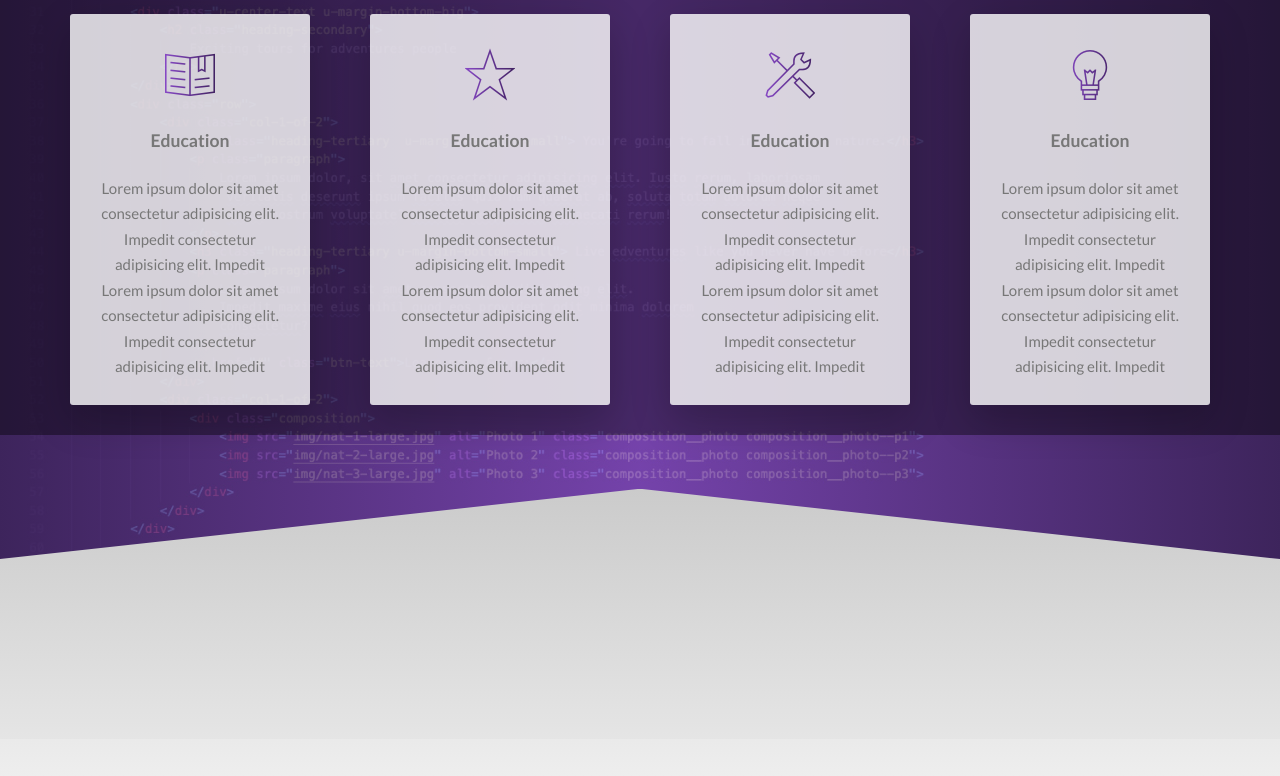
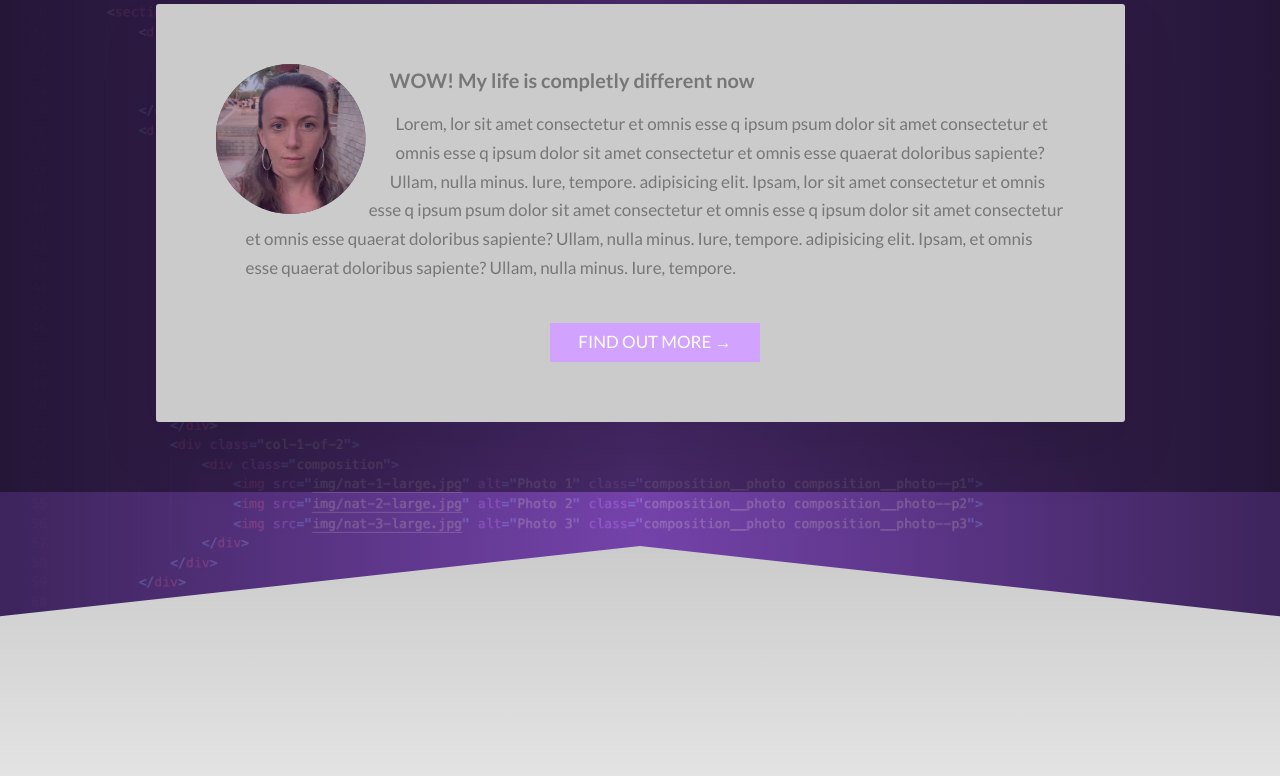
Before and after one commit to Bastinda18/MariaZebroffPortfolio, a website: page index.html in a window 1280 px wide. Shown: the part 944-1720 px from the top of the page. Drawn offline with Linux system fonts and the light colour scheme.

Commit message:
Different About Section

```diff
--- a/index.html
+++ b/index.html
@@ -37,62 +37,37 @@
         <main>
             <section class="section-about">
            <div class="section-about__transparent">
-               <h2 class="u-margin-bottom-medium">Maria Zebroff</h2>
-               <div class="row">
-                   <div class="col-1-of-4">
-                    <div class="about-box">
-                        <i class="about-box__icon icon-basic-spread-text-bookmark"></i>
-                        <h3 class="about-tertiary u-margin-bottom-small">Education</h3>
-                        <p class="about-box__text">
-                            Lorem ipsum dolor sit amet consectetur adipisicing elit.
-                            Impedit consectetur adipisicing elit.
-                            Impedit Lorem ipsum dolor sit amet consectetur adipisicing elit.
-                            Impedit consectetur adipisicing elit.
-                            Impedit
-                        </p>
+               <h2 class="u-margin-bottom-small">Maria Zebroff</h2>
+
+            <div class="row">
+                <div class="about u-margin-bottom-big">
+                    <figure class="about__shape">
+                            <img src="img/maria.jpg" alt="Person on a tour" class="about__image">
+
+
+                    </figure>
+                    <div class="about__text">
+                        <h3 class="heading-tertiary u-margin-bottom-small">WOW! My life is completly different now</h3>
+                        <p class="u-margin-bottom-small">Lorem, lor sit amet consectetur et omnis esse q ipsum psum dolor sit amet consectetur et omnis
+                            esse q ipsum dolor sit amet consectetur et omnis esse quaerat doloribus
+                             sapiente? Ullam, nulla minus. Iure, tempore. adipisicing elit. Ipsam,
+                             lor sit amet consectetur et omnis esse q ipsum psum dolor sit amet consectetur et omnis
+                            esse q ipsum dolor sit amet consectetur et omnis esse quaerat doloribus
+                             sapiente? Ullam, nulla minus. Iure, tempore. adipisicing elit. Ipsam,
+                             et omnis esse quaerat doloribus sapiente? Ullam, nulla minus. Iure, tempore.</p>
+
                     </div>
-                   </div>
-                   <div class="col-1-of-4">
-                    <div class="about-box">
-                        <i class="about-box__icon icon-basic-star"></i>
-                        <h3 class="about-tertiary u-margin-bottom-small">Education</h3>
-                        <p class="about-box__text">
-                            Lorem ipsum dolor sit amet consectetur adipisicing elit.
-                            Impedit consectetur adipisicing elit.
-                            Impedit Lorem ipsum dolor sit amet consectetur adipisicing elit.
-                            Impedit consectetur adipisicing elit.
-                            Impedit
-                        </p>
-                    </div>
-                   </div>
-                   <div class="col-1-of-4">
-                    <div class="about-box">
-                        <i class="about-box__icon icon-basic-settings"></i>
-                        <h3 class="about-tertiary u-margin-bottom-small">Education</h3>
-                        <p class="about-box__text">
-                            Lorem ipsum dolor sit amet consectetur adipisicing elit.
-                            Impedit consectetur adipisicing elit.
-                            Impedit Lorem ipsum dolor sit amet consectetur adipisicing elit.
-                            Impedit consectetur adipisicing elit.
-                            Impedit
-                        </p>
-                    </div>
-                   </div>
-                   <div class="col-1-of-4">
-                    <div class="about-box">
-                        <i class="about-box__icon icon-basic-lightbulb"></i>
-                        <h3 class="about-tertiary u-margin-bottom-small">Education</h3>
-                        <p class="about-box__text">
-                            Lorem ipsum dolor sit amet consectetur adipisicing elit.
-                            Impedit consectetur adipisicing elit.
-                            Impedit Lorem ipsum dolor sit amet consectetur adipisicing elit.
-                            Impedit consectetur adipisicing elit.
-                            Impedit
-                        </p>
-                    </div>
-                   </div>
-               </div>
+<div class="u-center u-margin-top-big">
+    <a href="#" class="btn btn-purple  u-margin-bottom-big u-text-center ">Find Out More &rarr;</a>
+</div>
+
+
+                </div>
             </div>
+            </div>
+
+
+
         </section>
         <section class="section-project">
             <div class="section-project--wrapper">
--- a/sass/base/_utilities.scss
+++ b/sass/base/_utilities.scss
@@ -8,3 +8,17 @@
 .u-margin-bottom-big {
 	margin-bottom: 4rem;
 }
+
+.u-margin-top-medium {
+	margin-top: 2rem;
+}
+
+.u-margin-top-big {
+	margin-top: 4rem;
+}
+.u-text-center {
+	margin: 0 auto;
+}
+.u-center {
+	text-align: center;
+}
--- a/sass/components/_button.scss
+++ b/sass/components/_button.scss
@@ -37,6 +37,12 @@
 		&::after {
 			background-color: $color-pink;
 		}
+
+		&:link,
+		&:visited {
+			border: none;
+			padding: 0.5rem 2.8rem;
+		}
 	}
 	&::after {
 		content: "";
--- a/sass/layout/_about.scss
+++ b/sass/layout/_about.scss
@@ -25,6 +25,7 @@
 		padding: 3rem;
 		width: 100%;
 		margin: 20rem 0 15rem 0;
+
 		// height: 65%;
 
 		h2 {
@@ -37,3 +38,81 @@
 		}
 	}
 }
+
+.about {
+	width: 85%;
+	margin: 0 auto;
+	box-shadow: 0 3rem 6rem rgba($color-black, .1);
+	background-color: $color-light-grey;
+	border-radius: 3px;
+	padding: 6rem;
+	padding-left: 9rem;
+	font-size: 1.7rem;
+
+	&__shape {
+		width: 15rem;
+		height: 15rem;
+		float: left;
+		position: relative;
+		-webkit-shape-outside: circle(50% at 50% 50%);
+		shape-outside: circle(50% at 50% 50%);
+		-webkit-clip-path: circle(50% at 50% 50%);
+		clip-path: circle(50% at 50% 50%);
+		transform: translateX(-3rem);
+		background-color: $color-purple;
+		overflow: hidden;
+	}
+	& h3 {
+		display: inline-block;
+		position: relative;
+	}
+
+	h3:after {
+		content: '';
+		display: block;
+		margin: auto;
+		height: 2px;
+		width: 0px;
+		background: transparent;
+		transition: width .5s ease, background-color .5s ease;
+	}
+
+	&:hover h3:after {
+		width: 100%;
+		background: $color-pink;
+	}
+
+	&__image {
+		height: 100%;
+		transform: translate(2rem, 2rem) scale(1.6);
+		backface-visibility: hidden;
+
+		opacity: 0.7;
+		transition: all .5s;
+	}
+
+	&__caption {
+		position: absolute;
+		top: 50%;
+		left: 50%;
+		transform: translate(-50%, 20%);
+		color: $color-white;
+		text-transform: uppercase;
+		font-size: 1.7rem;
+		text-align: center;
+		opacity: 0;
+		transition: all .5s;
+		backface-visibility: hidden;
+	}
+
+	&:hover &__caption {
+		opacity: 1;
+		transform: translate(-50%, -50%);
+	}
+
+	&:hover &__image {
+		transform: translate(2rem, 2rem) scale(1.5);
+		opacity: .7;
+		filter: brightness(80%) grayscale(30%);
+	}
+}
```
Also changed, not shown: css/style.css, img/maria.jpg (added).
